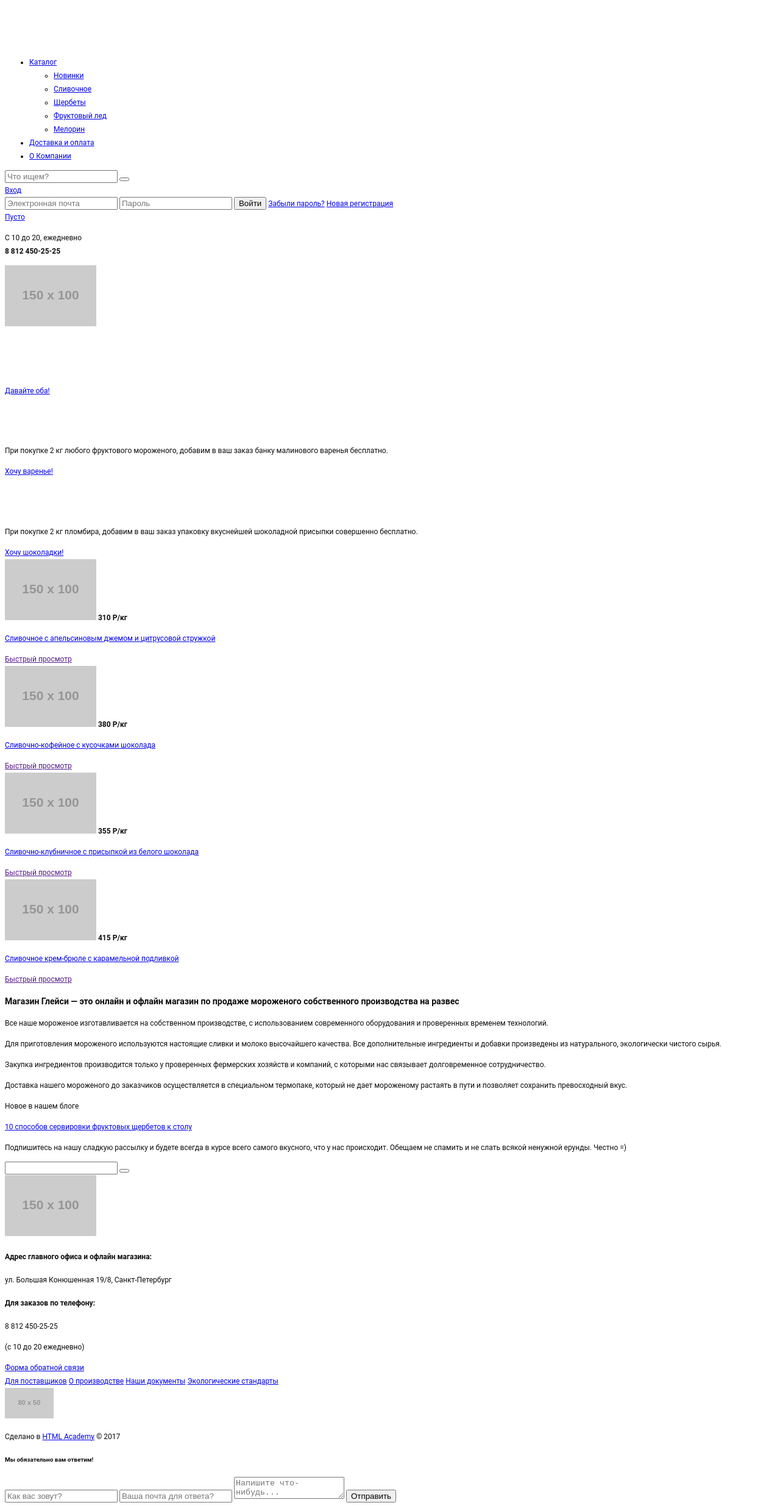
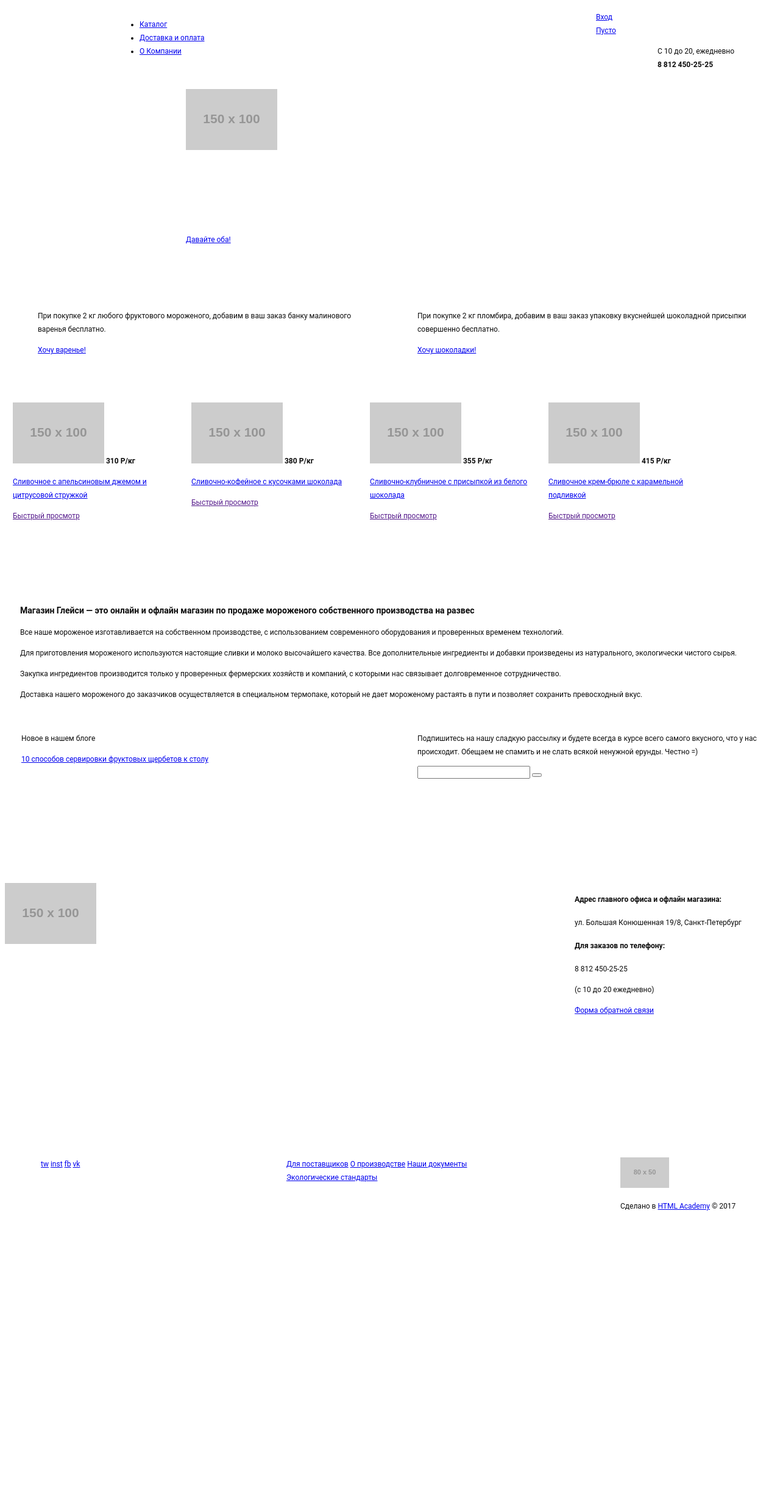
Before and after one commit to LarisaShch/346911-gllacy, a plain HTML site: page index.html in a window 1280 px wide. Shown: the whole page at 61% size. After the commit the page ends 2001 px from the top, so only its background shows below. Drawn offline with Linux system fonts and the light colour scheme; placeholder pictures from the web are drawn by us.

Commit message:
Сетки (вопросы в комментариях)

```diff
--- a/css/style.css
+++ b/css/style.css
@@ -15,3 +15,183 @@ h2 {
   line-height: 35px;
   color: #ffffff;
 }
+.clearfix::after {
+  content: "";
+
+  display: table;
+  clear: both;
+}
+.top-case {
+  padding: 0 10px;
+  margin: 17px;
+
+}
+.logo {
+  min-height: 112px;
+  float: left;
+}
+.navigation {
+  width: 678px;
+  float: left;    /*Как сделать что бы они стали в строку, я не понимаю. Делаю им свойство дисплей-инлайн-блок. Все равно не встают =( */
+}
+.time {
+  width: 166px;
+  float: right;
+  vertical-align: bottom;
+}
+.user {
+  width: 267px;
+  float: right;
+}
+.index-page {
+  clear: both;
+  margin-right: auto;
+  margin-left: auto;
+}
+.slider {
+  width: 670px;
+  margin-right: auto; /* не понимаю почему он не выровнял по центру??? Что я сделала не так?*/
+  margin-left: auto;
+  margin-bottom: 27px; /* я пока что сделала отступ от кнопки-ссылки, потому что у меня ОГРОМНЫЙ вопрос: как сделать так чтобы эта мороженка залезала на другие элементы;*/
+
+}
+.offers {
+  padding: 0 10px;
+  margin: 17px;
+  margin-bottom: 37px;
+
+}
+.raspberry {
+  width: 560px;
+  float: left;
+  height: 229px;
+  margin-left: 27px;
+  margin-right: 13px;
+}
+.choco {
+  height: 229px;
+  width: 560px;
+  float: right;
+
+}
+.product {
+  clear: both;
+  margin-bottom: 35px;
+  margin-right: auto;
+  margin-left: auto;
+}
+.product-card {
+  width: 267px;
+  height: 330px;
+  float: left;
+  padding-left: 13px;
+  padding-right: 13px;
+}
+.about {
+  clear: both;
+  margin-right: auto;
+  margin-left: auto;
+  margin-bottom: 38px;
+  padding-left: 25px;
+
+}
+.new {
+  width: 560px;
+  height: 220px;
+  float: left;
+  margin-left: 27px;
+  margin-right: 13px;
+  margin-bottom: 40px;
+}
+.post {
+  margin-left: 13px;
+  margin-right: 27px;
+  width: 560px;
+  height: 220px;
+  float: right;
+  margin-bottom: 40px;
+}
+.location {
+  clear: both;
+  height: 430px;
+}
+.data {
+  width: 302px;
+  height: 305px;
+  float: right;
+  margin-right: 27px;
+}
+.footer {
+  margin-top: 20px;
+  width: 1146px;
+  margin-left: auto;
+  margin-right: auto;
+  clear: both;
+  margin-bottom: 25px;
+}
+.social {
+  width: 200px;
+  float: left;
+  margin-right: 102px;
+}
+.footer-navigation {
+  width: 345px;
+  float: left;
+  margin-left: 101px;
+  margin-right: 109px;
+}
+.made {
+  float: right;
+  width: 195px;
+  margin-left: 90px;
+}
+.modal {
+  clear: both;
+  height: 442px;
+  width: 477px;
+}
+.forms {
+  width: 868px;
+  height: 140px;
+  margin-bottom: 39px;
+  margin-right: 311px;
+  margin-left: 27px;
+
+}
+.sort {
+  width: 198px;
+  float: left;
+}
+.price-filter {
+  width: 224px;
+  float: left;
+}
+.fat {
+  width: 418px;
+  float: right;
+}
+.fills {
+  width: 705px;
+  float: left;
+}
+.fills-button {
+  width: 150px;
+  float: left; /*почему кнопка выбивается???*/
+}
+.catalog {
+  clear: both;
+  margin-bottom: 90px;
+}
+.pagination {
+  float: right;
+  clear: both;
+  margin-bottom: 25px;
+}
+.submenu,
+.search-form,
+.login-enter,
+.modal,
+.product-list,
+.sort-items {  /*я убрала эти ховеры, но как сделать так чтобы в состировке "по популярности" была видна???*/
+  display: none;
+}
--- a/index.html
+++ b/index.html
@@ -8,7 +8,7 @@
 	<body>
 		<div class="main">
 			<header class="top-main">
-				<div class="top-case">
+				<div class="top-case clearfix">
 					<a href="#" class="logo">
 						<img src="img/logo.png" alt="logo">
 					</a>
@@ -146,10 +146,10 @@
 			</main>
 			<footer class="footer">
 				<section class="social">
-					<a href="#" class="tw"></a>
-					<a href="#" class="inst"></a>
-					<a href="#" class="fb"></a>
-					<a href="#" class="vk"></a>
+					<a href="#" class="tw">tw</a>
+					<a href="#" class="inst">inst</a>
+					<a href="#" class="fb">fb</a>
+					<a href="#" class="vk">vk</a>
 				</section>
 				<section class="footer-navigation">
 					<a href="#" class="contact">Для поставщиков</a>
```
Also changed, not shown: catalog.html (+7 -7 lines).
